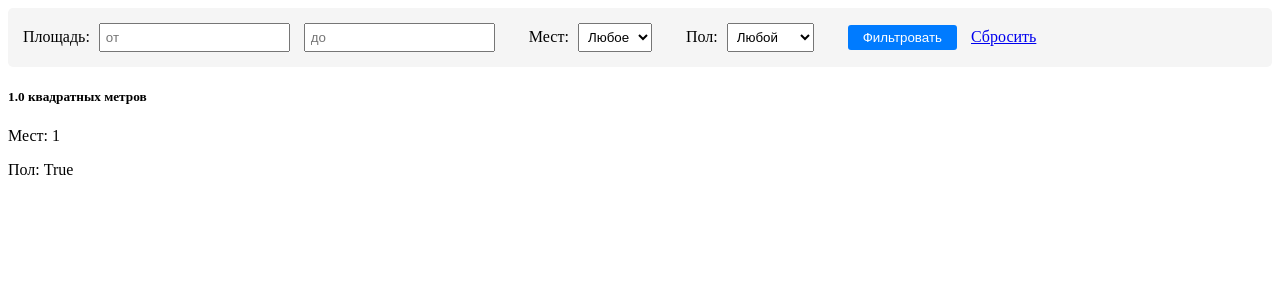
After one commit to Xaimelix/AllForStudents_continue, a Flask app: page /filtersbutthisrooms in a window 1280 px wide. The commit adds this page. Shown: the top 300 px of the page. Run offline with Flask 3, Linux system fonts and the light colour scheme; tables that the repository leaves empty hold one stand-in row (values such as "Sample post").

Commit message:
created filters

```diff
--- a/PROJECT/main.py
+++ b/PROJECT/main.py
@@ -27,7 +27,7 @@ swagger = Swagger(app, template={
         "swagger": "2.0",
         "info": {
             "title": "API документация",
-            "description": "Документация для всех доступных API",
+            "description": "Документация д  ля всех доступных API",
             "version": "1.0"
         },
         # "host": f"",
@@ -143,7 +143,34 @@ def hostel():
 
 @app.route('/rooms')
 def room():
-    return render_template('application.html')
+    return (render_template('application.html'))
+
+
+@app.route('/filtersbutthisrooms')
+def test_rooms():
+    session = db_session.create_session()
+
+    min_square = request.args.get('min_square', type=int)
+    max_square = request.args.get('max_square', type=int)
+    max_students = request.args.get('max_students', type=int)
+    sex_filter = request.args.get('sex', 'any')
+
+    query = session.query(Room)
+
+    if min_square:
+        query = query.filter(Room.square >= min_square)
+    if max_square:
+        query = query.filter(Room.square <= max_square)
+    if max_students:
+        query = query.filter(Room.max_cnt_student == max_students)
+    if sex_filter != 'any':
+        query = query.filter(Room.sex == int(sex_filter))  # Исправлено здесь
+
+    rooms = query.all()
+
+    return render_template('test_rooms.html',
+                           rooms=rooms,
+                           current_filters=request.args)
 
 
 # регистрация
--- /dev/null
+++ b/PROJECT/templates/test_rooms.html
@@ -0,0 +1,92 @@
+<!DOCTYPE html>
+<html lang="en">
+<head>
+    <meta charset="UTF-8">
+    <title>Rooms</title>
+    <style>
+        .filter-section {
+            margin-bottom: 20px;
+            padding: 15px;
+            background: #f5f5f5;
+            border-radius: 5px;
+        }
+        .filter-group {
+            margin-right: 20px;
+            display: inline-block;
+        }
+        .filter-group label {
+            margin-right: 5px;
+        }
+        input, select {
+            padding: 5px;
+            margin-right: 10px;
+        }
+        button {
+            padding: 5px 15px;
+            background: #007bff;
+            color: white;
+            border: none;
+            border-radius: 3px;
+            cursor: pointer;
+        }
+        button:hover {
+            background: #0056b3;
+        }
+    </style>
+</head>
+<body>
+    <!-- Фильтры -->
+    <form method="GET" action="" class="filter-section">
+        <div class="filter-group">
+            <label>Площадь:</label>
+            <input type="number" name="min_square" placeholder="от"
+                   value="{{ request.args.get('min_square', '') }}">
+            <input type="number" name="max_square" placeholder="до"
+                   value="{{ request.args.get('max_square', '') }}">
+        </div>
+
+        <div class="filter-group">
+            <label>Мест:</label>
+            <select name="max_students">
+                <option value="">Любое</option>
+                {% for i in range(1, 6) %}
+                <option value="{{ i }}"
+                    {% if request.args.get('max_students') == i|string %}selected{% endif %}>
+                    {{ i }}
+                </option>
+                {% endfor %}
+            </select>
+        </div>
+
+        <div class="filter-group">
+            <label>Пол:</label>
+            <select name="sex">
+                <option value="any" {% if request.args.get('sex', 'any') == 'any' %}selected{% endif %}>
+                    Любой
+                </option>
+                <option value="1" {% if request.args.get('sex') == '1' %}selected{% endif %}>
+                    Мужской
+                </option>
+                <option value="0" {% if request.args.get('sex') == '0' %}selected{% endif %}>
+                    Женский
+                </option>
+            </select>
+        </div>
+
+        <button type="submit">Фильтровать</button>
+        <a href="{{ url_for('rooms') }}" style="margin-left: 10px;">Сбросить</a>
+    </form>
+
+    {% for room in rooms %}
+    <div class="col d-flex">
+        <div class="h-100 w-100">
+            <div class="text-center">
+                <h5>{{ room.square }} квадратных метров</h5>
+                <p>Мест: {{ room.max_cnt_student }}</p>
+                <div>Пол: {{ room.sex }}</div>
+            </div>
+        </div>
+    </div>
+    {% endfor %}
+</body>
+</html>
```
Also changed, not shown: PROJECT/templates/application.html (+0 -9 lines), PROJECT/templates/basepage.html (+0 -11 lines), PROJECT/templates/nolog.html (+1 -9 lines), requirements.txt (renamed from PROJECT/requirements.txt).
